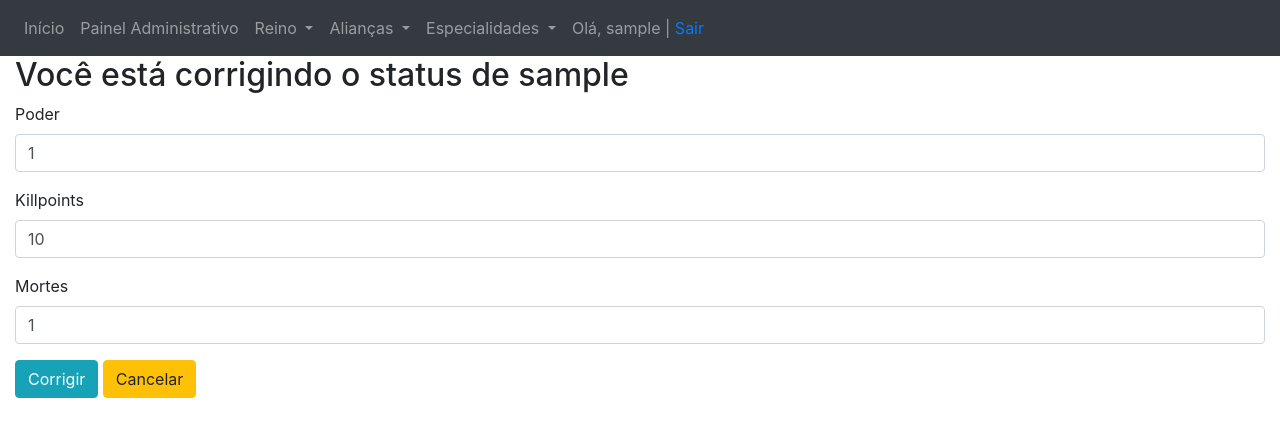
After one commit to felipebastos/rise, a Django app: page /players/statusedit/1/ in a window 1280 px wide. The commit adds this page. Shown: the top 437 px of the page. Run offline with Django 3.2, Linux system fonts and the light colour scheme; a user stored in the database is signed in; tables that the repository leaves empty hold one stand-in row (values such as "Sample post").

Commit message:
Top 300 não usa mais os inativos, status agora podem ser editados ou removidos por uma hora

```diff
--- a/players/models.py
+++ b/players/models.py
@@ -1,6 +1,6 @@
 from django.contrib.auth.models import User
 from django.db import models
-from datetime import date
+from datetime import date, datetime, timedelta, timezone
 
 # Create your models here.
 player_status = (
@@ -63,10 +63,17 @@ class Player(models.Model):
 
 class PlayerStatus(models.Model):
     player = models.ForeignKey(Player, on_delete=models.CASCADE)
-    data = models.DateField(default=date.today)
+    data = models.DateTimeField(auto_now_add=True)
     power = models.IntegerField(null=True)
     killpoints = models.IntegerField()
     deaths = models.IntegerField()
 
+    def editavel(self):
+        passou = datetime.now(timezone(-timedelta(hours=3))) - self.data
+        return True if passou < timedelta(hours=1) else False
+
+    def get_id(self):
+        return str(self.id)
+
     def __str__(self):
         return f'{self.player.game_id} - {self.player.nick} - {self.data}'
--- /dev/null
+++ b/players/templates/players/editastatus.html
@@ -0,0 +1,31 @@
+{% extends 'rise/base.html' %}
+{% block title %}- Edição do Jogador{% endblock %}
+{% block content %}
+<div class="container-fluid">
+    <h2>
+        Você está corrigindo o status de {{status.player.nick}}
+    </h2>
+    <form action="/players/statusedit/{{status.get_id}}/" method="post">
+        {% csrf_token %}
+        <div class="form-group">
+            <label for="poder">Poder</label>
+            <input class="form-control" type="text" name="power" id="poder" value="{{status.power}}" required min="0"
+                pattern="^[0-9]*$">
+        </div>
+        <div class="form-group">
+            <label for="killpoints">Killpoints</label>
+            <input class="form-control" type="text" name="killpoints" id="killpoints" value="{{status.killpoints}}"
+                required min="0" pattern="^[0-9]*$">
+        </div>
+        <div class="form-group">
+            <label for="deaths">Mortes</label>
+            <input class="form-control" type="text" name="deaths" id="deaths" value="{{status.deaths}}" required min="0"
+                pattern="^[0-9]*$">
+        </div>
+        <div>
+            <button class="btn btn-info" type="submit">Corrigir</button>
+            <a class="btn btn-warning" href="/players/{{status.player.game_id}}">Cancelar</a>
+        </div>
+    </form>
+</div>
+{% endblock %}
--- a/players/urls.py
+++ b/players/urls.py
@@ -14,4 +14,6 @@ urlpatterns = [
     path('top300/', views.top300, name='top300'),
     path('nostatus/<ally_tag>/', views.falta_status, name='falta_status'),
     path('old/<ally_tag>/', views.antigos, name='antigos'),
+    path('statusedit/<status_id>/', views.editaStatus, name='edit_status'),
+    path('statusdelete/<status_id>/', views.delete_status, name='delete_status'),
 ]
--- a/players/views.py
+++ b/players/views.py
@@ -1,5 +1,5 @@
 import csv
-from datetime import date
+from datetime import date, datetime
 
 from django.shortcuts import redirect, render
 from django.http import HttpResponse, Http404
@@ -16,6 +16,7 @@ def index(request, game_id):
         player = Player.objects.get(game_id=game_id)
         status = PlayerStatus.objects.filter(
             player__game_id=game_id).order_by('-data')
+        print(status[0])
         spec = None
         for i, (res, verbose) in enumerate(player_spec):
             if player.specialty == res:
@@ -69,6 +70,7 @@ def edit_player(request, game_id):
     return render(request, 'players/edit.html', context=context)
 
 
+@login_required
 def listspecs(request, spec):
     players = Player.objects.filter(
         specialty=spec).order_by('alliance')
@@ -192,6 +194,7 @@ def populate(request):
     return HttpResponse('Sucesso! (acho)')
 
 
+@login_required
 def alliance(request, ally_tag):
     try:
         ally = Alliance.objects.filter(tag=ally_tag).first()
@@ -259,6 +262,7 @@ def falta_status(request, ally_tag):
 
     return render(request, 'players/semstatus.html', context=context)
 
+
 @login_required
 def antigos(request, ally_tag):
     status = PlayerStatus.objects.all()
@@ -277,3 +281,32 @@ def antigos(request, ally_tag):
     }
 
     return render(request, 'players/antigos.html', context=context)
+
+
+@login_required
+def editaStatus(request, status_id):
+    if request.method == 'POST':
+        status = PlayerStatus.objects.all().filter(id=status_id).first()
+        if status.editavel():
+            status.power = request.POST['power']
+            status.killpoints = request.POST['killpoints']
+            status.deaths = request.POST['deaths']
+            status.data = datetime.now()
+            status.save()
+
+        return redirect(f'/players/{status.player.game_id}')
+
+    status = PlayerStatus.objects.all().filter(id=status_id).first()
+    context = {
+        'status': status
+    }
+    return render(request, 'players/editastatus.html', context=context)
+
+
+@login_required
+def delete_status(request, status_id):
+    status = PlayerStatus.objects.all().filter(id=status_id).first()
+    if status.editavel():
+        status.delete()
+
+    return redirect(f'/players/{status.player.game_id}')
--- a/reports/urls.py
+++ b/reports/urls.py
@@ -4,4 +4,5 @@ from . import views
 
 urlpatterns = [
     path('', views.index, name='index'),
+    path('300/', views.top300, name='top300')
 ]
--- a/rise/templates/rise/base.html
+++ b/rise/templates/rise/base.html
@@ -38,7 +38,7 @@
                     Reino
                 </a>
                 <div class="dropdown-menu">
-                    <a href="/players/top300/" class="dropdown-item">Top 300</a>
+                    <a href="/reports/300/" class="dropdown-item">Top 300</a>
                     <a class="dropdown-item" href="/kvk/">KvK</a>
                     <a href="/mge/" class="dropdown-item">MGE</a>
                     <a href="/reports/" class="dropdown-item">Relatório</a>
--- a/rise/views.py
+++ b/rise/views.py
@@ -1,13 +1,15 @@
+from django.db.models.aggregates import Count, Max
+from django.db.models.expressions import Case, When
 from players.models import Alliance, PlayerStatus, Player
 from django.shortcuts import redirect, render
 from django.contrib.auth import authenticate, login, logout
 from django.contrib.auth.decorators import login_required
 
-from datetime import date, timedelta
+from datetime import datetime, timezone, timedelta
 
 
 def index(request):
-    hoje = date.today()
+    hoje = datetime.now(timezone(timedelta(hours=-3)))
 
     players_god = Player.objects.filter(alliance__tag='GoD')
     god_atrasados = 0
```
Also changed, not shown: players/templates/players/player.html (+7 -0 lines), reports/templates/reports/top300.html (added, +30 -0 lines), reports/views.py (+26 -2 lines), players/migrations/0017_alter_playerstatus_data.py (added).
